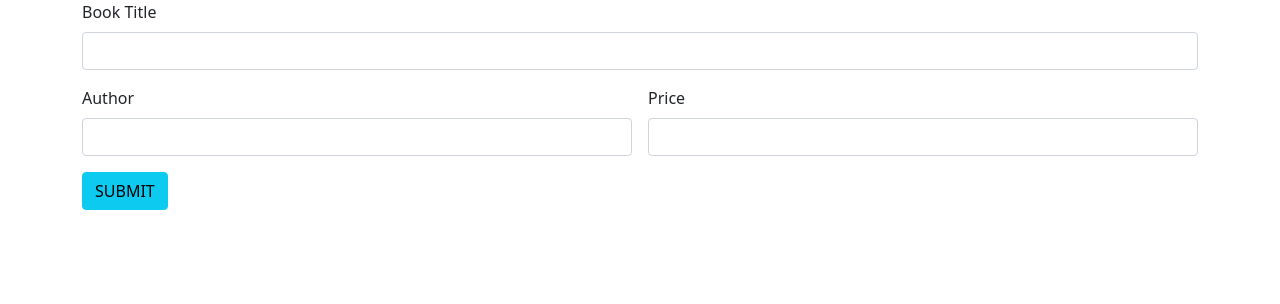
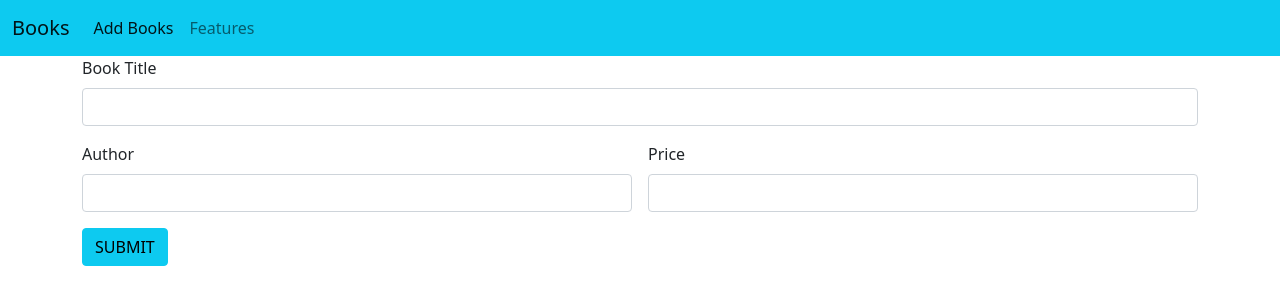
Before and after one commit to snehasamuel/Book-React_App, a React (Create React App) app: page / in a window 1280 px wide. Shown: the top 304 px of the page. Built offline with nearby package versions, Linux system fonts and the light colour scheme.

Commit message:
Header completed

```diff
--- a/src/App.js
+++ b/src/App.js
@@ -12,6 +12,7 @@ function App() {
   <Routes>
 <Route path="/" exact element={<Addbook/>}/>
 
+
   </Routes>
   </BrowserRouter>
 </div>
--- a/src/components/Addbook.js
+++ b/src/components/Addbook.js
@@ -1,9 +1,10 @@
 import React from 'react'
+import Navigation from './Navigation'
 
 const Addbook = () => {
   return (
     <div>
-
+        <Navigation/>
         <div className="container">
     <div className="row">
         <div className="col-col-12 col-sm-12 col-md-12 col-lg-12 col-xl-12 col-xxl-12">
--- a/src/components/Navigation.js
+++ b/src/components/Navigation.js
@@ -5,9 +5,9 @@ const Navigation = () => {
   return (
     <div>
 
-        <nav className="navbar navbar-expand-lg navbar-light bg-light">
+        <nav className="navbar navbar-expand-lg navbar-light bg-info">
   <div className="container-fluid">
-<Link className="navbar-brand" to="/">
+<Link className="navbar-brand" to="/">Books
 </Link>
     <button className="navbar-toggler" type="button" data-bs-toggle="collapse" data-bs-target="#navbarNav" aria-controls="navbarNav" aria-expanded="false" aria-label="Toggle navigation">
       <span className="navbar-toggler-icon"></span>
@@ -15,7 +15,8 @@ const Navigation = () => {
     <div className="collapse navbar-collapse" id="navbarNav">
       <ul className="navbar-nav">
         <li className="nav-item">
-          <a className="nav-link active" aria-current="page" href="#">Home</a>
+<Link className="nav-link active"  to="/">Add Books
+</Link>
         </li>
         <li className="nav-item">
           <a className="nav-link" href="#">Features</a>
```
